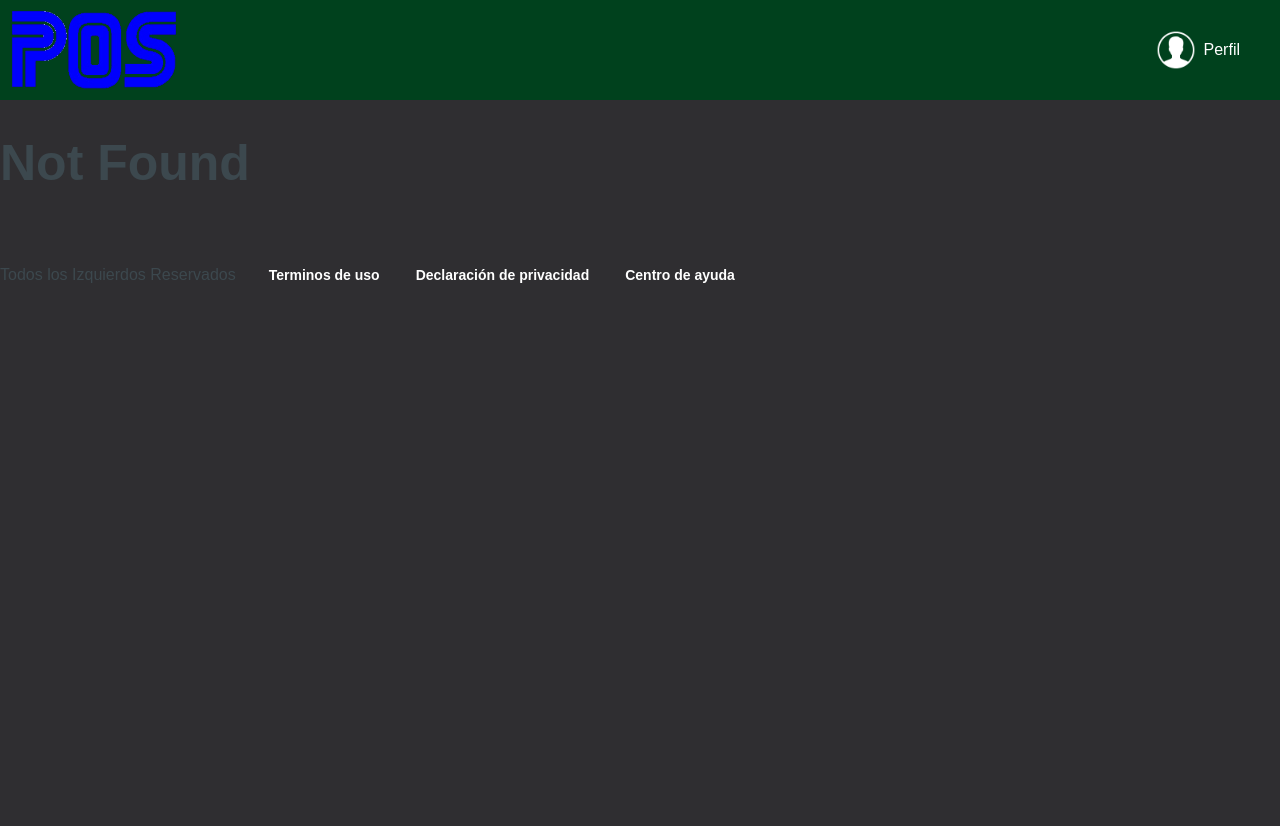
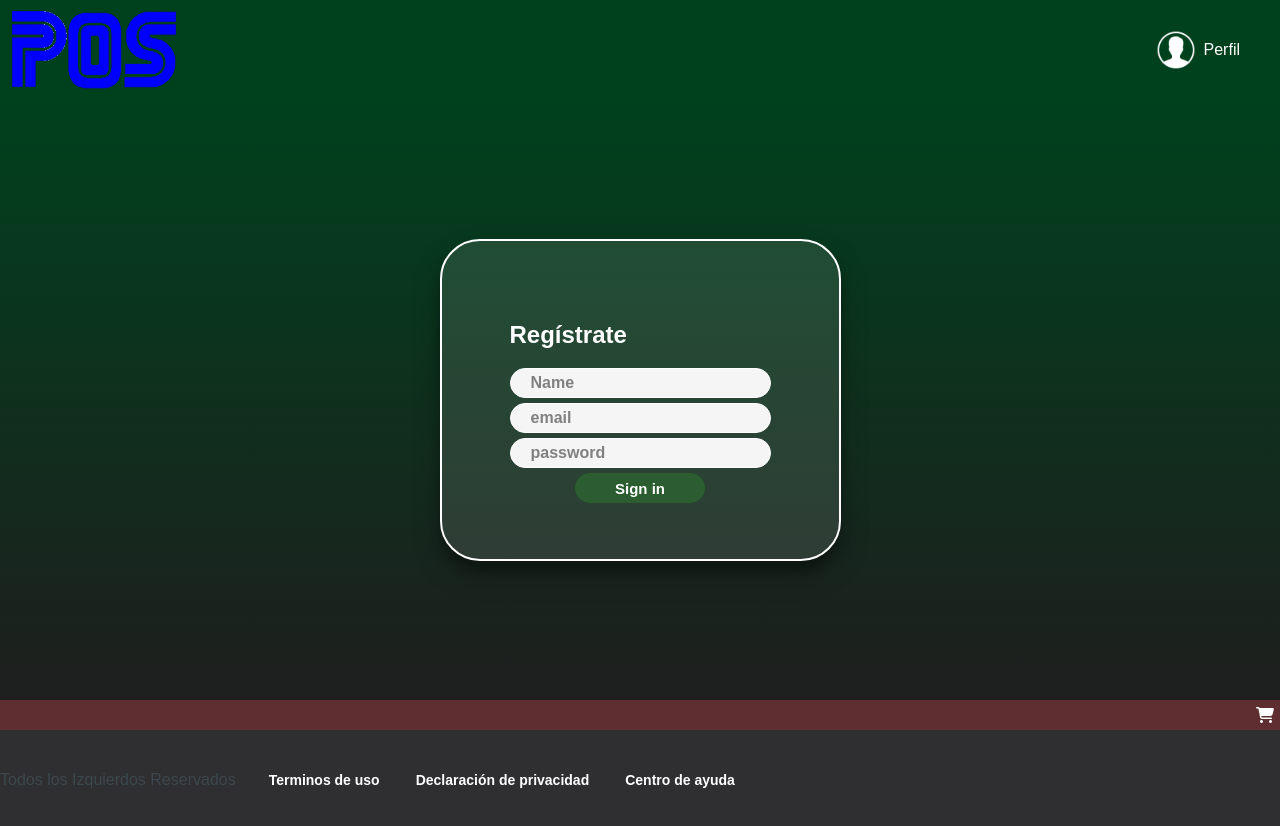
Before and after one commit to arepaFlipper/PointOfSale, a React app: page /signup in a window 1280 px wide. Before the commit this address had no page. Shown: the top 826 px of the page. Before the commit the page ends 800 px from the top, so only its background shows below. Built offline with nearby package versions, Linux system fonts and the light colour scheme.

Commit message:
miniCart added

```diff
--- a/public/index.html
+++ b/public/index.html
@@ -1,6 +1,7 @@
 <html lang="en">
 <head>
     <title>Point Of Sale</title>
+    <script src="https://kit.fontawesome.com/473d269aa9.js"></script>
 </head>
 <body>
     <div id="app"></div>
--- /dev/null
+++ b/src/assets/styles/components/Cart.styl
@@ -0,0 +1,22 @@
+.Cart
+  display flex
+  justify-content flex-end
+  align-items: center;
+  background-color: #5f2e31;
+  display: flex;
+  height: 30px;
+  width: 100%;
+  &-checkout
+    display flex
+    justify-content space-evenly
+    align-items center
+    justify-items center
+    width 30px
+    margin 0 0 0 .5em
+  &-alert
+    color #33b13a
+    font-size 14px
+    margin-left 5px
+  a
+    text-decoration none
+    color white
--- /dev/null
+++ b/src/assets/styles/components/Register.scss
@@ -0,0 +1,42 @@
+.register {
+    background-image: linear-gradient(#00411d, #1E1E1E);
+    display: flex;
+    align-items: center;
+    flex-direction: column;
+    justify-content: center;
+    padding: 0px 30px;
+    min-height: calc(100vh - 200px); /* El ancho será igual al tamaño de todo el height menos 200px (100px del header + 100px del footer) */
+  }
+
+  .register__container {
+    background-color: rgba(255,255,255,0.1);
+    border: 2px solid white;
+    border-radius: 40px;
+    box-shadow: 0 14px 28px rgba(0,0,0,0.25), 0 10px 10px rgba(0,0,0,0.22);
+    color: white;
+    display: flex;
+    flex-direction: column;
+    justify-content: space-around;
+    padding: 60px 68px 40px;
+  }
+
+  .register__container--form {
+    display: flex;
+    flex-direction: column;
+  }
+
+  .register__container a {
+    color: white;
+    font-size: 16px;
+    text-align: center;
+    text-decoration: none;
+  }
+
+  .register__container a:hover {
+    text-decoration: underline;
+  }
+
+  .register__container--form__button {
+    display: flex;
+    justify-content: center;
+  }
--- /dev/null
+++ b/src/components/Cart.jsx
@@ -0,0 +1,25 @@
+import React from 'react';
+import { Link } from 'react-router-dom';
+import { connect } from 'react-redux';
+import '../assets/styles/components/Cart.styl';
+
+const Cart = (props) => (
+  <footer className='Cart'>
+        <div className="Cart-checkout">
+      <Link to="/checkout">
+        <i className="fas fa-shopping-cart" />
+      </Link>
+      {props.cart.length > 0 &&
+        <div className="Cart-alert">{props.cart.length}</div>
+      }
+    </div>
+  </footer>
+);
+
+const mapStateToProps = (state) => {
+  return {
+    cart: state.cart,
+  };
+};
+
+export default connect(mapStateToProps, null)(Cart);
--- a/src/components/Header.jsx
+++ b/src/components/Header.jsx
@@ -3,6 +3,7 @@ import { connect } from 'react-redux';
 import { Link } from 'react-router-dom';
 import { logoutRequest } from '../actions';
 import gravatar from '../utils/gravatar';
+import PropTypes from 'prop-types';
 import '../assets/styles/components/Header.scss';
 //import userIcon from '../assets/static/user-icon.png';
 
@@ -46,6 +47,11 @@ const Header = (props) => {
   );
 };
 
+Header.propTypes ={
+  //user: PropTypes.string.isRequired,
+  logoutRequest: PropTypes.any.isRequired,
+};
+
 const mapStateToProps = (state) =>{
   return {
     user: state.user,
--- a/src/components/Layout.jsx
+++ b/src/components/Layout.jsx
@@ -1,6 +1,7 @@
 import React from 'react';
 import Header from './Header';
 import Footer from './Footer';
+import Cart from './Cart';
 import Categories from './Categories';
 import Carousel from './Carousel';
 import CarouselItem from './CarouselItem';
@@ -10,6 +11,7 @@ const Layout = ({ children }) => (
   <div className="Main">
     <Header />
     {children}
+    <Cart />
     <Footer />
   </div>
 );
--- a/src/containers/Login.jsx
+++ b/src/containers/Login.jsx
@@ -58,7 +58,7 @@ const Login = (props) => {
           </div>
         </section>
         <p className="login__container--register">
-          Don't u have an account yet? <a href="/">Resgiter here</a>
+          Don't u have an account yet? <a href="/signup">Sign up here</a>
         </p>
       </section>
     </section>
--- /dev/null
+++ b/src/containers/Signup.jsx
@@ -0,0 +1,65 @@
+import React, { useState } from 'react';
+import { connect } from 'react-redux';
+import { Link } from 'react-router-dom';
+import  { registerRequest } from '../actions';
+import '../assets/styles/components/Register.scss';
+
+const Register = (props) => {
+  const [form, setValues] = useState({
+    email: '',
+    name: '',
+    password: '',
+  });
+
+  const handleInput = (event) => {
+    setValues({
+      ...form,
+      [event.target.name]: event.target.value,
+    });
+  };
+
+  const handleSummit = (event) => {
+    event.preventDefault();
+    props.registerRequest(form);
+    props.history.push('/');
+  }
+  return (
+    <section className='register'>
+      <section className='register__container'>
+        <h2>
+            Regístrate
+        </h2>
+        <form className='register__container--form' onSubmit={handleSummit}>
+          <input
+            name='name'
+            className='input'
+            type='text'
+            placeholder='Name'
+            onChange={handleInput}
+          />
+          <input
+            name='email'
+            className='input'
+            type='text'
+            placeholder='email'
+            onChange={handleInput}
+          />
+          <input
+            name='password'
+            className='input'
+            type='password'
+            placeholder='password'
+            onChange={handleInput}
+          />
+          <div className="register__container--form__button">
+          <button className='button'>
+              Sign in
+          </button>
+          </div>
+        </form>
+      </section>
+    </section>
+  );
+};
+
+export default connect(null, null)(Register);
--- a/src/index.js
+++ b/src/index.js
@@ -1,66 +1,194 @@
-import React from 'react';
-import ReactDOM from 'react-dom';
-import { Provider } from 'react-redux';
-import { createStore, compose } from 'redux';
-import App from './routes/App';
-import Login from './containers/Login'
-import reducer from './reducers';
+import React from "react";
+import ReactDOM from "react-dom";
+import { Provider } from "react-redux";
+import { createStore, compose } from "redux";
+import App from "./routes/App";
+import Login from "./containers/Login";
+import reducer from "./reducers";
 
 const initialState = {
-  "user": {},
+  user: {},
   cart: [],
   products: [
     {
-      "id": "1",
-      "image": "https://arepa.s3.amazonaws.com/camiseta.png",
-      "title": "Camiseta",
-      "price": 25,
-      "description": "bla bla bla bla bla"
+      id: { $oid: "5db09e1dfc13ae4d4b000000" },
+      image: "http://dummyimage.com/1089x1850.png/ff4444/ffffff",
+      tittle: 11,
+      price: "$5.02",
+      description: "Managed didactic framework"
     },
     {
-      "id": "3",
-      "image": "https://arepa.s3.amazonaws.com/mug.png",
-      "title": "Mug",
-      "price": 10,
-      "description": "bla bla bla bla bla"
+      id: { $oid: "5db09e1dfc13ae4d4b000001" },
+      image: "http://dummyimage.com/856x1817.png/cc0000/ffffff",
+      tittle: 9,
+      price: "$8.68",
+      description: "Down-sized content-based definition"
     },
     {
-      "id": "4",
-      "image": "https://arepa.s3.amazonaws.com/pin.png",
-      "title": "Pin",
-      "price": 4,
-      "description": "bla bla bla bla bla"
+      id: { $oid: "5db09e1dfc13ae4d4b000002" },
+      image: "http://dummyimage.com/1057x1951.png/ff4444/ffffff",
+      tittle: 10,
+      price: "$5.88",
+      description: "Horizontal cohesive infrastructure"
     },
     {
-      "id": "5",
-      "image": "https://arepa.s3.amazonaws.com/stickers1.png",
-      "title": "Stickers",
-      "price": 2,
-      "description": "bla bla bla bla bla"
+      id: { $oid: "5db09e1dfc13ae4d4b000003" },
+      image: "http://dummyimage.com/1584x1421.png/cc0000/ffffff",
+      tittle: 9,
+      price: "$7.28",
+      description: "Reactive zero administration protocol"
     },
     {
-      "id": "6",
-      "image": "https://arepa.s3.amazonaws.com/stickers2.png",
-      "title": "Stickers",
-      "price": 2,
-      "description": "bla bla bla bla bla"
+      id: { $oid: "5db09e1dfc13ae4d4b000004" },
+      image: "http://dummyimage.com/1063x1714.png/5fa2dd/ffffff",
+      tittle: 18,
+      price: "$9.27",
+      description: "Inverse analyzing implementation"
     },
     {
-      "id": "7",
-      "image": "https://arepa.s3.amazonaws.com/hoodie.png",
-      "title": "Hoodie",
-      "price": 35,
-      "description": "bla bla bla bla bla"
+      id: { $oid: "5db09e1dfc13ae4d4b000005" },
+      image: "http://dummyimage.com/1269x1072.png/cc0000/ffffff",
+      tittle: 12,
+      price: "$3.36",
+      description: "Seamless multi-state instruction set"
     },
-
+    {
+      id: { $oid: "5db09e1dfc13ae4d4b000006" },
+      image: "http://dummyimage.com/1898x1226.png/cc0000/ffffff",
+      tittle: 8,
+      price: "$7.30",
+      description: "Sharable full-range internet solution"
+    },
+    {
+      id: { $oid: "5db09e1dfc13ae4d4b000007" },
+      image: "http://dummyimage.com/994x1881.png/cc0000/ffffff",
+      tittle: 8,
+      price: "$4.31",
+      description: "Assimilated eco-centric success"
+    },
+    {
+      id: { $oid: "5db09e1dfc13ae4d4b000008" },
+      image: "http://dummyimage.com/1442x1462.png/5fa2dd/ffffff",
+      tittle: 11,
+      price: "$6.16",
+      description: "Stand-alone tangible toolset"
+    },
+    {
+      id: { $oid: "5db09e1dfc13ae4d4b000009" },
+      image: "http://dummyimage.com/1764x1487.png/cc0000/ffffff",
+      tittle: 4,
+      price: "$7.57",
+      description: "Monitored 24 hour matrix"
+    },
+    {
+      id: { $oid: "5db09e1dfc13ae4d4b00000a" },
+      image: "http://dummyimage.com/1295x1190.png/5fa2dd/ffffff",
+      tittle: 9,
+      price: "$5.31",
+      description: "Cross-group zero defect circuit"
+    },
+    {
+      id: { $oid: "5db09e1dfc13ae4d4b00000b" },
+      image: "http://dummyimage.com/985x1419.png/cc0000/ffffff",
+      tittle: 10,
+      price: "$3.00",
+      description: "Persistent grid-enabled software"
+    },
+    {
+      id: { $oid: "5db09e1dfc13ae4d4b00000c" },
+      image: "http://dummyimage.com/1719x1446.png/cc0000/ffffff",
+      tittle: 10,
+      price: "$7.78",
+      description: "Quality-focused disintermediate task-force"
+    },
+    {
+      id: { $oid: "5db09e1dfc13ae4d4b00000d" },
+      image: "http://dummyimage.com/1529x1801.png/ff4444/ffffff",
+      tittle: 8,
+      price: "$6.76",
+      description: "Object-based 3rd generation system engine"
+    },
+    {
+      id: { $oid: "5db09e1dfc13ae4d4b00000e" },
+      image: "http://dummyimage.com/1378x1855.png/ff4444/ffffff",
+      tittle: 15,
+      price: "$3.12",
+      description: "Pre-emptive asynchronous archive"
+    },
+    {
+      id: { $oid: "5db09e1dfc13ae4d4b00000f" },
+      image: "http://dummyimage.com/1004x1130.png/dddddd/000000",
+      tittle: 8,
+      price: "$7.32",
+      description: "Assimilated bandwidth-monitored neural-net"
+    },
+    {
+      id: { $oid: "5db09e1dfc13ae4d4b000010" },
+      image: "http://dummyimage.com/1791x1904.png/ff4444/ffffff",
+      tittle: 8,
+      price: "$9.45",
+      description: "Implemented high-level help-desk"
+    },
+    {
+      id: { $oid: "5db09e1dfc13ae4d4b000011" },
+      image: "http://dummyimage.com/1660x1007.png/cc0000/ffffff",
+      tittle: 12,
+      price: "$8.82",
+      description: "Pre-emptive modular algorithm"
+    },
+    {
+      id: { $oid: "5db09e1dfc13ae4d4b000012" },
+      image: "http://dummyimage.com/829x1244.png/5fa2dd/ffffff",
+      tittle: 14,
+      price: "$3.94",
+      description: "Pre-emptive motivating projection"
+    },
+    {
+      id: { $oid: "5db09e1dfc13ae4d4b000013" },
+      image: "http://dummyimage.com/1361x828.png/cc0000/ffffff",
+      tittle: 8,
+      price: "$4.12",
+      description: "Cross-group coherent attitude"
+    },
+    {
+      id: { $oid: "5db09e1dfc13ae4d4b000014" },
+      image: "http://dummyimage.com/1252x1045.png/cc0000/ffffff",
+      tittle: 11,
+      price: "$9.08",
+      description: "Self-enabling demand-driven focus group"
+    },
+    {
+      id: { $oid: "5db09e1dfc13ae4d4b000015" },
+      image: "http://dummyimage.com/1129x1925.png/ff4444/ffffff",
+      tittle: 10,
+      price: "$3.18",
+      description: "Intuitive global moratorium"
+    },
+    {
+      id: { $oid: "5db09e1dfc13ae4d4b000016" },
+      image: "http://dummyimage.com/1222x960.png/cc0000/ffffff",
+      tittle: 11,
+      price: "$3.70",
+      description: "Realigned tangible secured line"
+    },
+    {
+      id: { $oid: "5db09e1dfc13ae4d4b000017" },
+      image: "http://dummyimage.com/1207x1134.png/ff4444/ffffff",
+      tittle: 10,
+      price: "$6.18",
+      description: "Streamlined attitude-oriented leverage"
+    }
   ]
 };
-const composeEnhancers = (typeof window !== 'undefined' && window.__REDUX_DEVTOOLS_EXTENSION_COMPOSE__) || compose;
+const composeEnhancers =
+  (typeof window !== "undefined" &&
+    window.__REDUX_DEVTOOLS_EXTENSION_COMPOSE__) ||
+  compose;
 const store = createStore(reducer, initialState, composeEnhancers());
 
 ReactDOM.render(
   <Provider store={store}>
     <App />
   </Provider>,
-  document.getElementById('app')
+  document.getElementById("app")
 );
--- a/src/routes/App.jsx
+++ b/src/routes/App.jsx
@@ -10,6 +10,7 @@ import CarouselItem from '../components/CarouselItem';
 import Footer from '../components/Footer';
 
 import Home from '../containers/Home';
+import Register from '../containers/Signup';
 import Checkout from '../containers/Checkout';
 import Layout from '../components/Layout';
 import NotFound from '../containers/NotFound';
@@ -21,6 +22,7 @@ const App = () => (
     <Layout>
       <Switch>
         <Route exact path="/" component={Login} />
+        <Route exact path="/signup" component={Register} />
         <Route exact path="/home" component={Home} />
         <Route exact path="/checkout" component={Checkout} />
         <Route component={NotFound} />
--- a/src/styles/components/Checkout.styl
+++ b/src/styles/components/Checkout.styl
@@ -9,7 +9,7 @@
     align-items center
     .fas
       margin 0 0 0 10px
-      color  rgba(0,0,0,.4)
+      color  rgba(1,1,1,.4)
       cursor pointer
   &-element
     display flex
```
